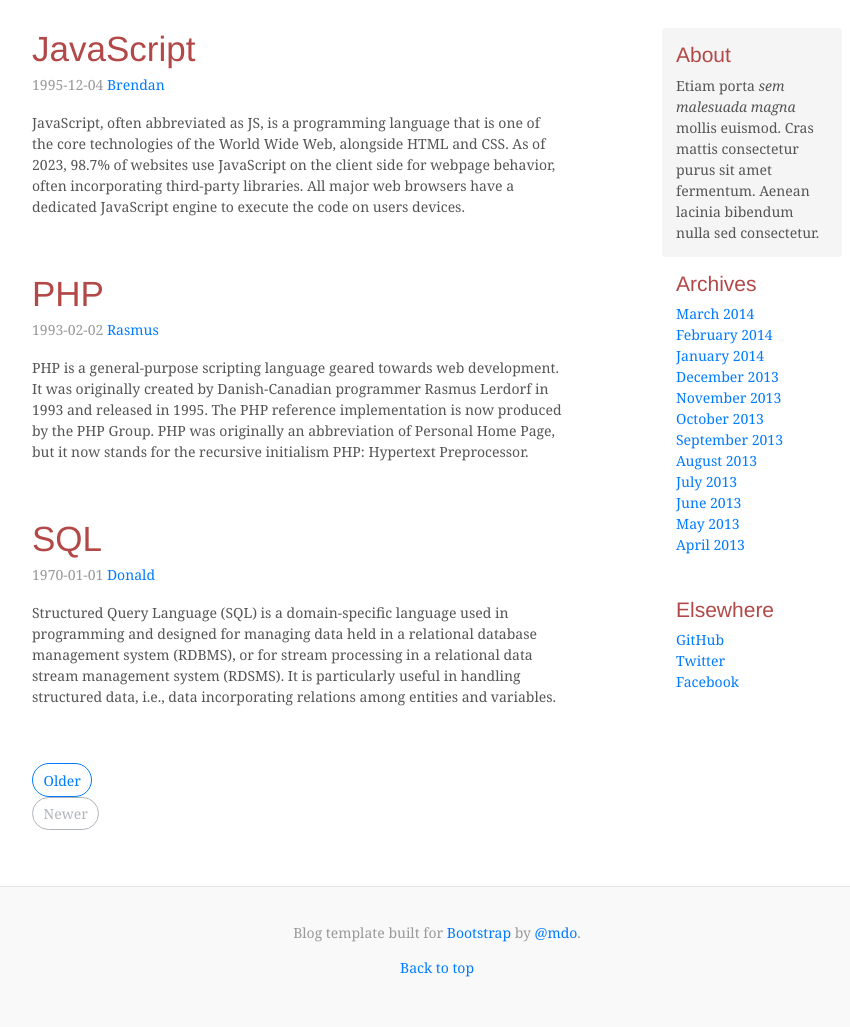
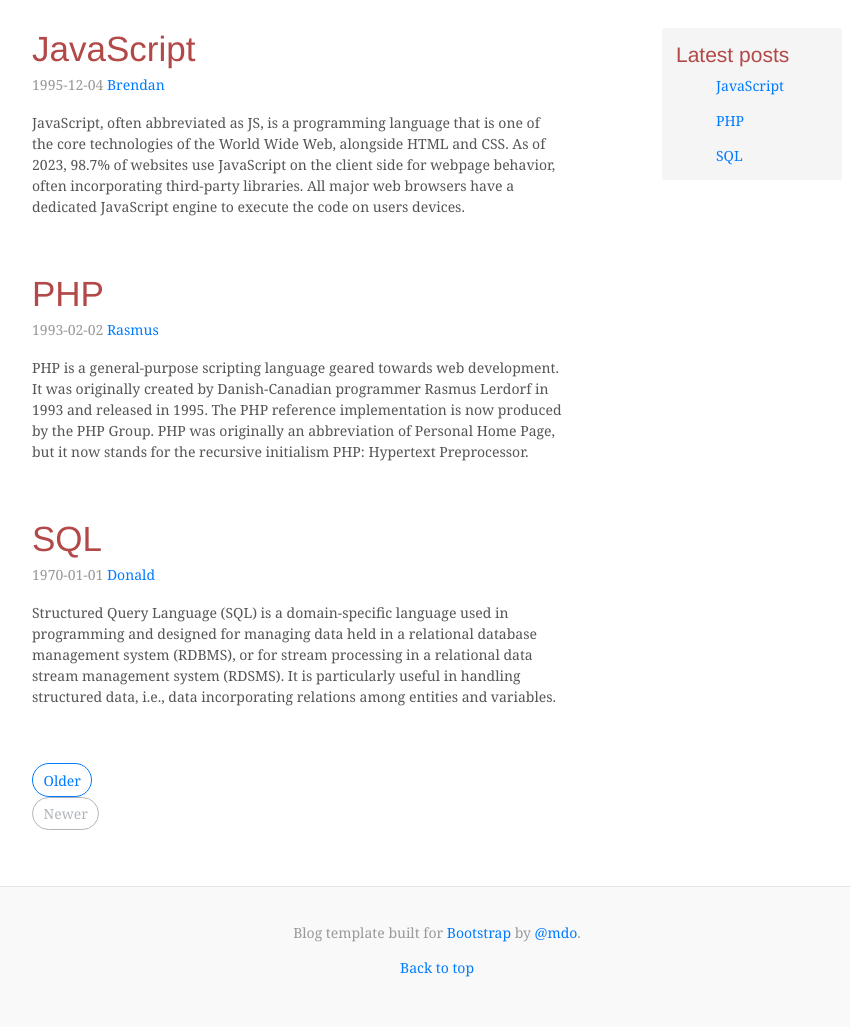
Before and after one commit to BiljanaDa/zavrsni-rad-ok, a PHP site: page /index.php in a window 1280 px wide. Shown: the part 205-1232 px from the top of the page, without its empty margins (203-1053 px from the left). Run offline with PHP 8.4, Linux system fonts and the light colour scheme; data comes from the database, SQL or seed files in the repository.

Commit message:
zadatak7

```diff
--- a/sidebar.php
+++ b/sidebar.php
@@ -1,31 +1,19 @@
+<?php include_once('db.php'); ?>
+
 <aside class="col-sm-3 ml-sm-auto blog-sidebar">
-            <div class="sidebar-module sidebar-module-inset">
-                <h4>About</h4>
-                <p>Etiam porta <em>sem malesuada magna</em> mollis euismod. Cras mattis consectetur purus sit amet fermentum. Aenean lacinia bibendum nulla sed consectetur.</p>
-            </div>
-            <div class="sidebar-module">
-                <h4>Archives</h4>
-                <ol class="list-unstyled">
-                    <li><a href="#">March 2014</a></li>
-                    <li><a href="#">February 2014</a></li>
-                    <li><a href="#">January 2014</a></li>
-                    <li><a href="#">December 2013</a></li>
-                    <li><a href="#">November 2013</a></li>
-                    <li><a href="#">October 2013</a></li>
-                    <li><a href="#">September 2013</a></li>
-                    <li><a href="#">August 2013</a></li>
-                    <li><a href="#">July 2013</a></li>
-                    <li><a href="#">June 2013</a></li>
-                    <li><a href="#">May 2013</a></li>
-                    <li><a href="#">April 2013</a></li>
-                </ol>
-            </div>
-            <div class="sidebar-module">
-                <h4>Elsewhere</h4>
-                <ol class="list-unstyled">
-                    <li><a href="#">GitHub</a></li>
-                    <li><a href="#">Twitter</a></li>
-                    <li><a href="#">Facebook</a></li>
-                </ol>
-            </div>
+    <div class="sidebar-module sidebar-module-inset">
+        <h4>Latest posts</h4>
+        <ol class="list">
+            <?php
+
+            $latestPosts = "SELECT * FROM posts ORDER BY created_at DESC LIMIT 5";
+            $latest5 = getData($latestPosts, $connection,true);
+
+            foreach ($latest5 as $post) {
+                echo '<p><a href="single-post.php?post_id=' . $post['id'] . '">' . $post['title'] . '</a></p>';
+            }
+          ?>
+
+        </ol>
+    </div>
 </aside>
```
